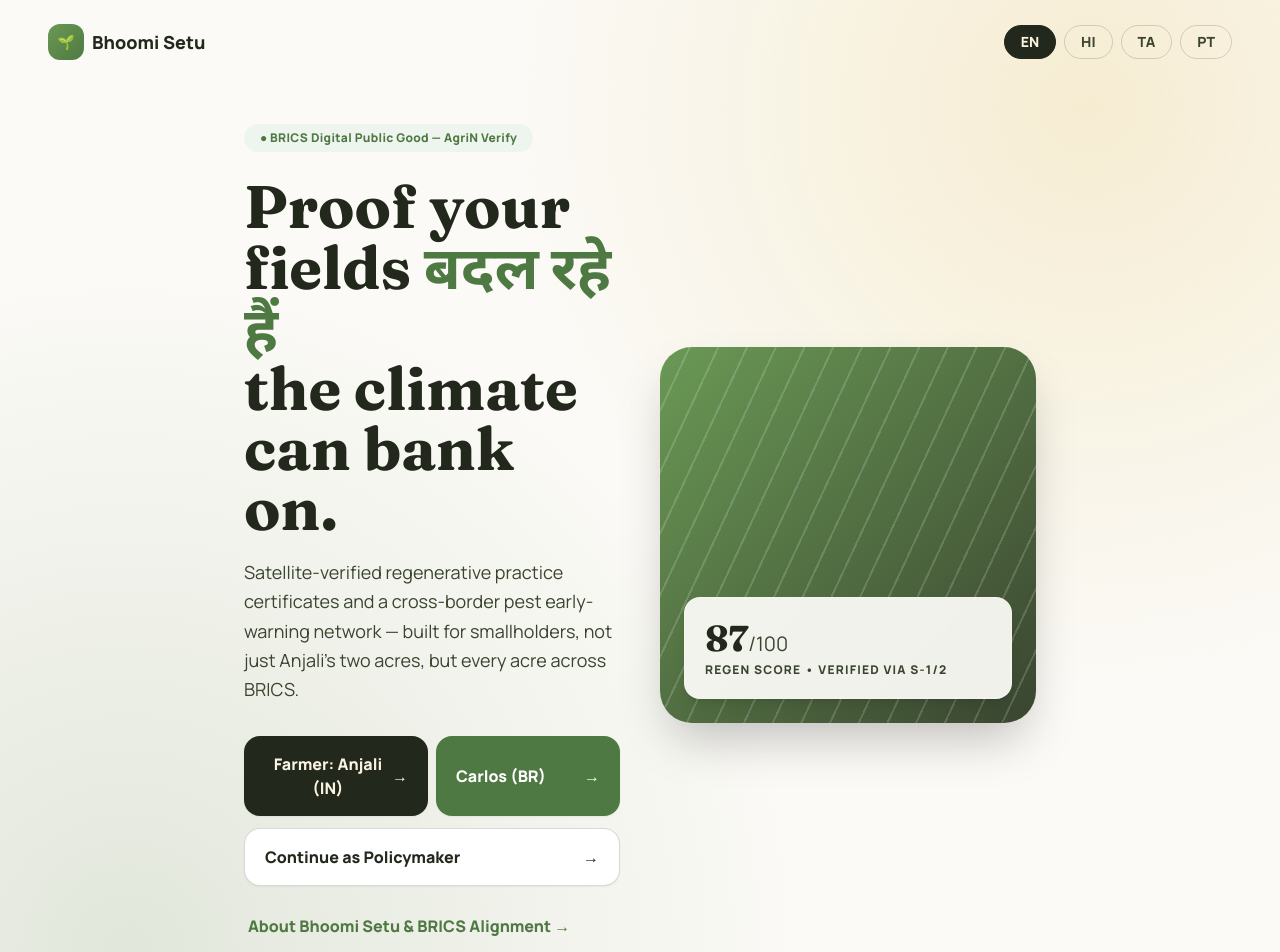
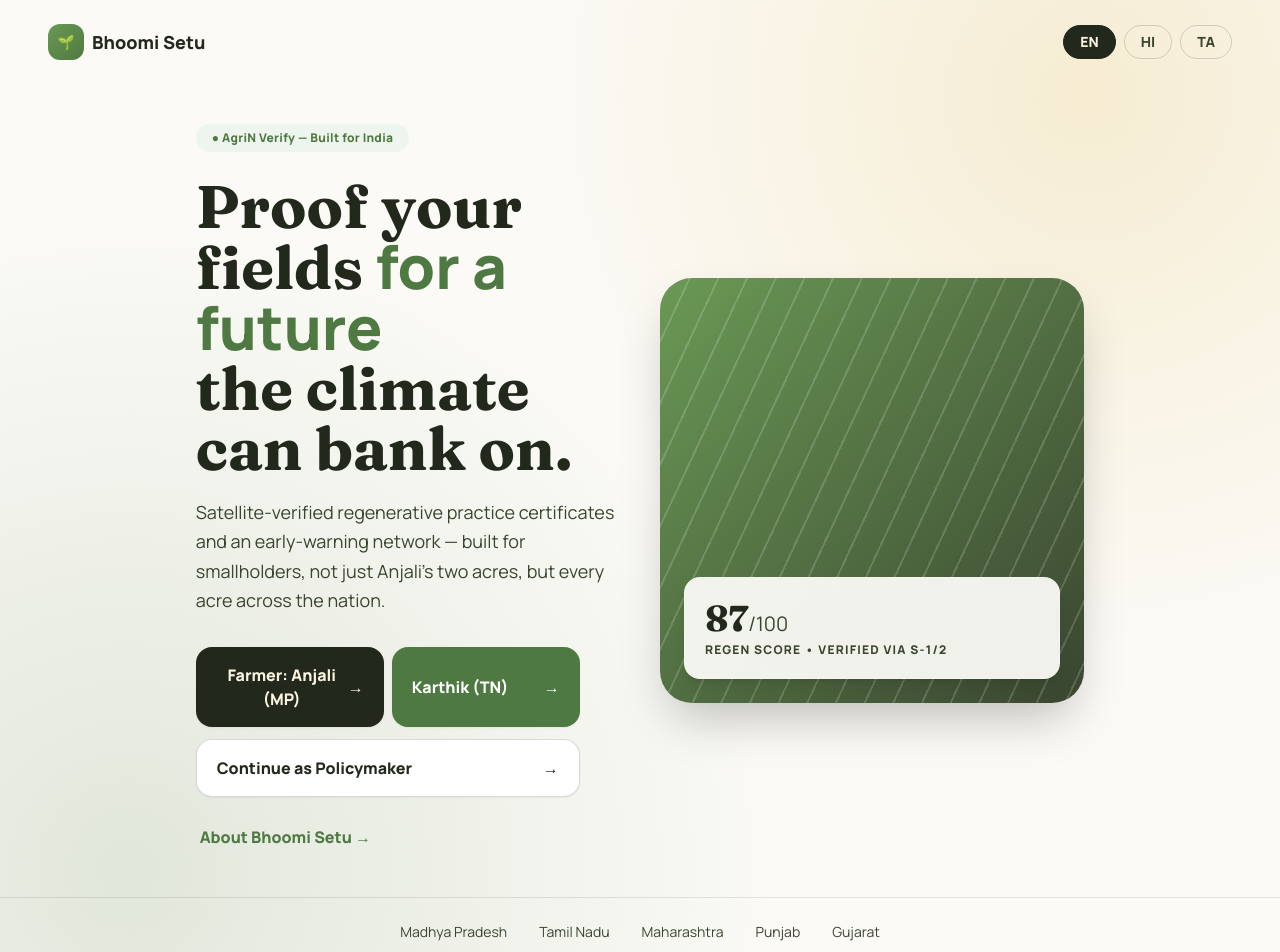
Before and after one commit to shabnam311/track4, a React (Vite) app in the folder frontend/: page /farmer/report-practice in a window 1280 px wide. Shown: the top 952 px of the page. Built offline with nearby package versions, Linux system fonts and the light colour scheme.

Commit message:
feat: localize for Indian contexts, remove pt, update text

```diff
--- a/frontend/src/App.jsx
+++ b/frontend/src/App.jsx
@@ -32,20 +32,19 @@ const LandingPage = () => {
           <button onClick={() => changeLanguage('en')} className={`px-4 py-1.5 rounded-full text-sm font-bold border border-black/15 transition ${i18n.language === 'en' ? 'bg-soil-900 text-wheat-100 border-soil-900' : 'bg-transparent text-soil-700 hover:bg-black/5'}`}>EN</button>
           <button onClick={() => changeLanguage('hi')} className={`px-4 py-1.5 rounded-full text-sm font-bold border border-black/15 transition ${i18n.language === 'hi' ? 'bg-soil-900 text-wheat-100 border-soil-900' : 'bg-transparent text-soil-700 hover:bg-black/5'}`}>HI</button>
           <button onClick={() => changeLanguage('ta')} className={`px-4 py-1.5 rounded-full text-sm font-bold border border-black/15 transition ${i18n.language === 'ta' ? 'bg-soil-900 text-wheat-100 border-soil-900' : 'bg-transparent text-soil-700 hover:bg-black/5'}`}>TA</button>
-          <button onClick={() => changeLanguage('pt')} className={`px-4 py-1.5 rounded-full text-sm font-bold border border-black/15 transition ${i18n.language === 'pt' ? 'bg-soil-900 text-wheat-100 border-soil-900' : 'bg-transparent text-soil-700 hover:bg-black/5'}`}>PT</button>
         </div>
       </header>
 
       <main className="flex-1 max-w-6xl mx-auto px-6 md:px-12 py-10 flex flex-col md:flex-row items-center gap-10">
         <div className="flex-1">
           <span className="inline-flex items-center gap-2 bg-sky-100 text-leaf-600 px-4 py-1.5 rounded-full text-xs font-extrabold tracking-wide mb-6">
-            ● BRICS Digital Public Good — AgriN Verify
+            ● AgriN Verify — Built for India
           </span>
           <h1 className="font-serif font-bold text-4xl md:text-5xl lg:text-6xl text-soil-900 leading-tight mb-5">
-            Proof your fields <span className="font-sans text-leaf-600">बदल रहे हैं</span><br/>the climate can bank on.
+            Proof your fields <span className="font-sans text-leaf-600">for a future</span><br/>the climate can bank on.
           </h1>
           <p className="text-lg text-soil-700 max-w-prose mb-8 leading-relaxed">
-            Satellite-verified regenerative practice certificates and a cross-border pest early-warning network — built for smallholders, not just Anjali's two acres, but every acre across BRICS.
+            Satellite-verified regenerative practice certificates and an early-warning network — built for smallholders, not just Anjali's two acres, but every acre across the nation.
           </p>
 
           <div className="flex flex-col gap-3 max-w-sm">
@@ -54,13 +53,13 @@ const LandingPage = () => {
                 onClick={() => setPersona({ id: 'F001', name: 'Anjali', country: 'India', location: 'Madhya Pradesh', lang: 'hi' })}
                 className="flex-1 bg-soil-900 text-wheat-100 py-4 px-5 rounded-2xl font-bold flex justify-between items-center hover:-translate-y-0.5 transition shadow-sm"
               >
-                Farmer: Anjali (IN) <span>→</span>
+                Farmer: Anjali (MP) <span>→</span>
               </button>
               <button
-                onClick={() => setPersona({ id: 'F002', name: 'Carlos', country: 'Brazil', location: 'Mato Grosso', lang: 'pt' })}
+                onClick={() => setPersona({ id: 'F002', name: 'Karthik', country: 'India', location: 'Tamil Nadu', lang: 'ta' })}
                 className="flex-1 bg-leaf-600 text-white py-4 px-5 rounded-2xl font-bold flex justify-between items-center hover:-translate-y-0.5 transition shadow-sm"
               >
-                Carlos (BR) <span>→</span>
+                Karthik (TN) <span>→</span>
               </button>
             </div>
             <button
@@ -73,7 +72,7 @@ const LandingPage = () => {
               onClick={() => navigate('/about')}
               className="bg-transparent text-leaf-600 font-bold py-2 px-1 mt-2 text-left hover:underline"
             >
-              About Bhoomi Setu & BRICS Alignment →
+              About Bhoomi Setu →
             </button>
           </div>
         </div>
@@ -88,7 +87,7 @@ const LandingPage = () => {
       </main>
 
       <div className="border-t border-black/10 py-6 px-12 flex justify-center gap-8 text-sm text-soil-700 font-medium flex-wrap">
-        <span>🇮🇳 India</span><span>🇧🇷 Brazil</span><span>🇿🇦 South Africa</span><span>🇨🇳 China</span><span>🇷🇺 Russia</span>
+        <span>Madhya Pradesh</span><span>Tamil Nadu</span><span>Maharashtra</span><span>Punjab</span><span>Gujarat</span>
       </div>
     </div>
   );
--- a/frontend/src/i18n.js
+++ b/frontend/src/i18n.js
@@ -5,65 +5,49 @@ const resources = {
   en: {
     translation: {
       "bhoomi_setu": "Bhoomi Setu",
-      "farmer_anjali": "Farmer: Anjali (IN)",
-      "farmer_carlos": "Carlos (BR)",
+      "farmer_anjali": "Farmer: Anjali (MP)",
+      "farmer_karthik": "Karthik (TN)",
       "policymaker": "Continue as Policymaker",
       "report_practice": "Report Regenerative Practice",
       "pest_diagnosis": "Pest & Disease Diagnosis",
       "diagnose_crop": "Diagnose Crop",
       "my_passport": "My Passport",
       "certificate": "View Certificates",
-      "about_brics": "About Bhoomi Setu & BRICS",
-      "early_warning": "Partner network signal: possible Spodoptera mutation nearby",
+      "about_brics": "About Bhoomi Setu",
+      "early_warning": "Network signal: possible Spodoptera mutation nearby",
       "hello": "Hello"
     }
   },
   hi: {
     translation: {
       "bhoomi_setu": "भूमि सेतु",
-      "farmer_anjali": "किसान: अंजलि (IN)",
-      "farmer_carlos": "कार्लोस (BR)",
+      "farmer_anjali": "किसान: अंजलि (MP)",
+      "farmer_karthik": "कार्तिक (TN)",
       "policymaker": "नीति निर्माता के रूप में जारी रखें",
-      "report_practice": "पुनर्योजी अभ्यास दर्ज करें",
+      "report_practice": "पुनर्योजी कृषि रिपोर्ट करें",
       "pest_diagnosis": "कीट और रोग निदान",
-      "diagnose_crop": "फसल का निदान करें",
+      "diagnose_crop": "फसल निदान",
       "my_passport": "मेरा पासपोर्ट",
-      "certificate": "प्रमाण पत्र देखें",
-      "about_brics": "भूमि सेतु और ब्रिक्स के बारे में",
-      "early_warning": "चेतावनी: आस-पास स्पोडोप्टेरा उत्परिवर्तन का संकेत",
+      "certificate": "प्रमाणपत्र देखें",
+      "about_brics": "भूमि सेतु के बारे में",
+      "early_warning": "चेतावनी: आस-पास स्पोडोप्टेरा म्यूटेशन संभव है",
       "hello": "नमस्ते"
     }
   },
   ta: {
     translation: {
       "bhoomi_setu": "பூமி சேது",
-      "farmer_anjali": "விவசாயி: அஞ்சலி (IN)",
-      "farmer_carlos": "கார்லோஸ் (BR)",
+      "farmer_anjali": "விவசாயி: அஞ்சலி (MP)",
+      "farmer_karthik": "கார்த்திக் (TN)",
       "policymaker": "கொள்கை வகுப்பாளராக தொடரவும்",
       "report_practice": "மறுபிறவி நடைமுறையைப் புகாரளிக்கவும்",
       "pest_diagnosis": "பூச்சி மற்றும் நோய் கண்டறிதல்",
       "diagnose_crop": "பயிர் கண்டறிதல்",
       "my_passport": "என் பாஸ்போர்ட்",
       "certificate": "சான்றிதழ்களைக் காண்க",
-      "about_brics": "பூமி சேது & பிரிக்ஸ் பற்றி",
+      "about_brics": "பூமி சேது பற்றி",
       "early_warning": "எச்சரிக்கை: அருகில் ஸ்போடோப்டெரா மாற்றம்",
       "hello": "வணக்கம்"
-    }
-  },
-  pt: {
-    translation: {
-      "bhoomi_setu": "Bhoomi Setu",
-      "farmer_anjali": "Fazendeira: Anjali (IN)",
-      "farmer_carlos": "Carlos (BR)",
-      "policymaker": "Continuar como Formulador de Políticas",
-      "report_practice": "Relatar Prática Regenerativa",
-      "pest_diagnosis": "Diagnóstico de Pragas",
-      "diagnose_crop": "Diagnosticar Cultura",
-      "my_passport": "Meu Passaporte",
-      "certificate": "Ver Certificados",
-      "about_brics": "Sobre Bhoomi Setu e BRICS",
-      "early_warning": "Sinal da rede: possível mutação de Spodoptera nas proximidades",
-      "hello": "Olá"
     }
   }
 };
--- a/frontend/src/pages/PestDiagnosis.jsx
+++ b/frontend/src/pages/PestDiagnosis.jsx
@@ -68,7 +68,7 @@ const PestDiagnosis = () => {
 
       <div className="flex-1 overflow-y-auto p-4 space-y-4 bg-[url('https://www.transparenttextures.com/patterns/cubes.png')] bg-black/5 bg-blend-overlay">
         <div className="bg-wheat-100 p-3 rounded-2xl text-center text-xs text-soil-700 font-bold border border-black/10 mb-6 mx-4">
-          Chat is private. Your photos help train the BRICS early-warning model anonymously.
+          Chat is private. Your photos help train the National early-warning model anonymously.
         </div>
 
         {messages.map((m, i) => (
@@ -102,7 +102,7 @@ const PestDiagnosis = () => {
                   <div className="bg-sky-100 p-3 rounded-xl mt-2 border border-leaf-500/20 flex gap-2">
                     <ShieldCheck className="w-4 h-4 text-leaf-600 flex-shrink-0" />
                     <p className="text-[10px] text-leaf-600 font-bold leading-tight">
-                      Your anonymous report helps the BRICS federated network detect outbreaks earlier. No photos are shared across borders.
+                      Your anonymous report helps the national federated network detect outbreaks earlier. No photos are shared across borders.
                     </p>
                   </div>
                 </div>
```
Also changed, not shown: frontend/src/pages/PolicymakerDashboard.jsx (+13 -13 lines), 1 other file (tests, documents, lock files or other folders).
